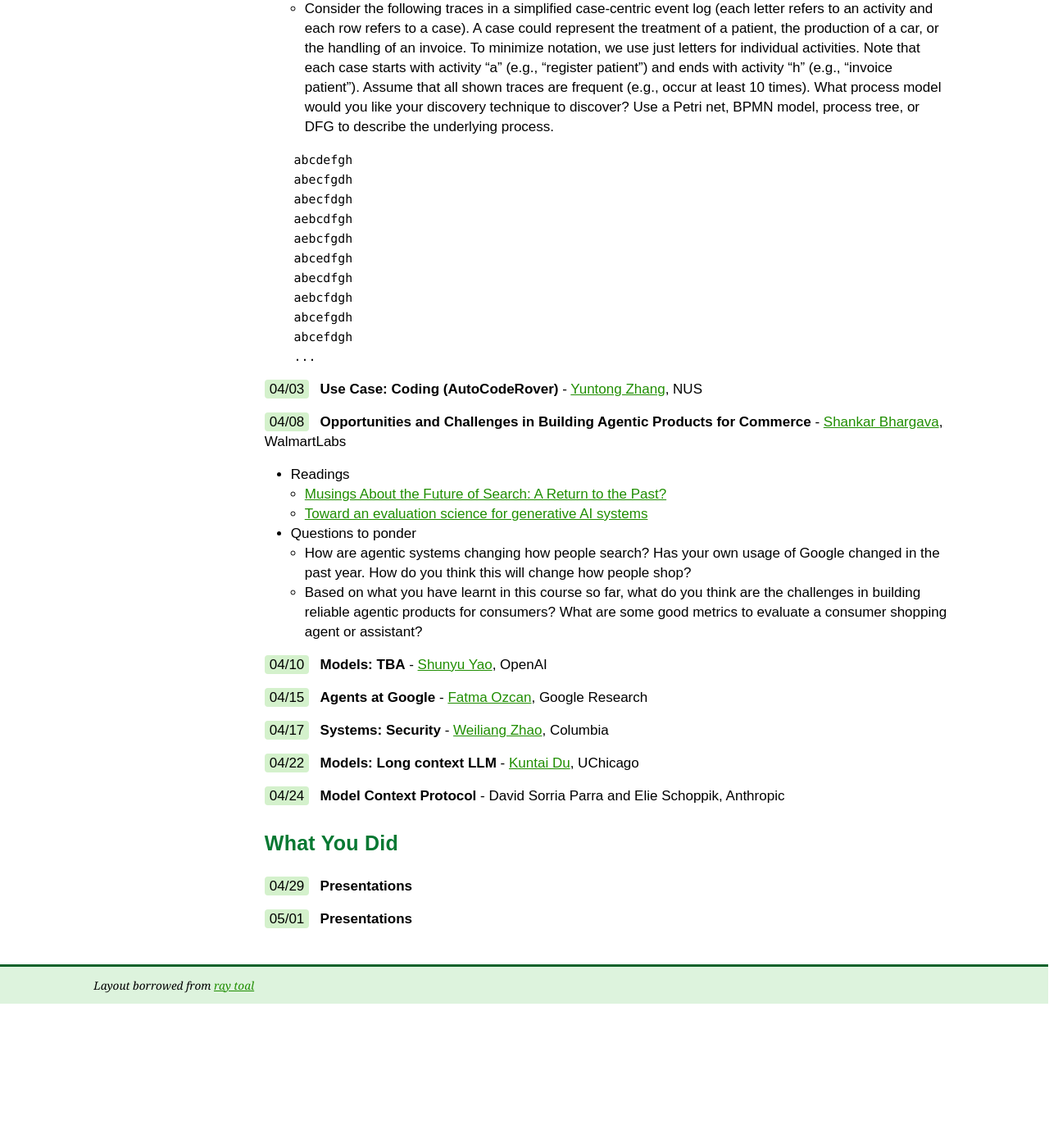
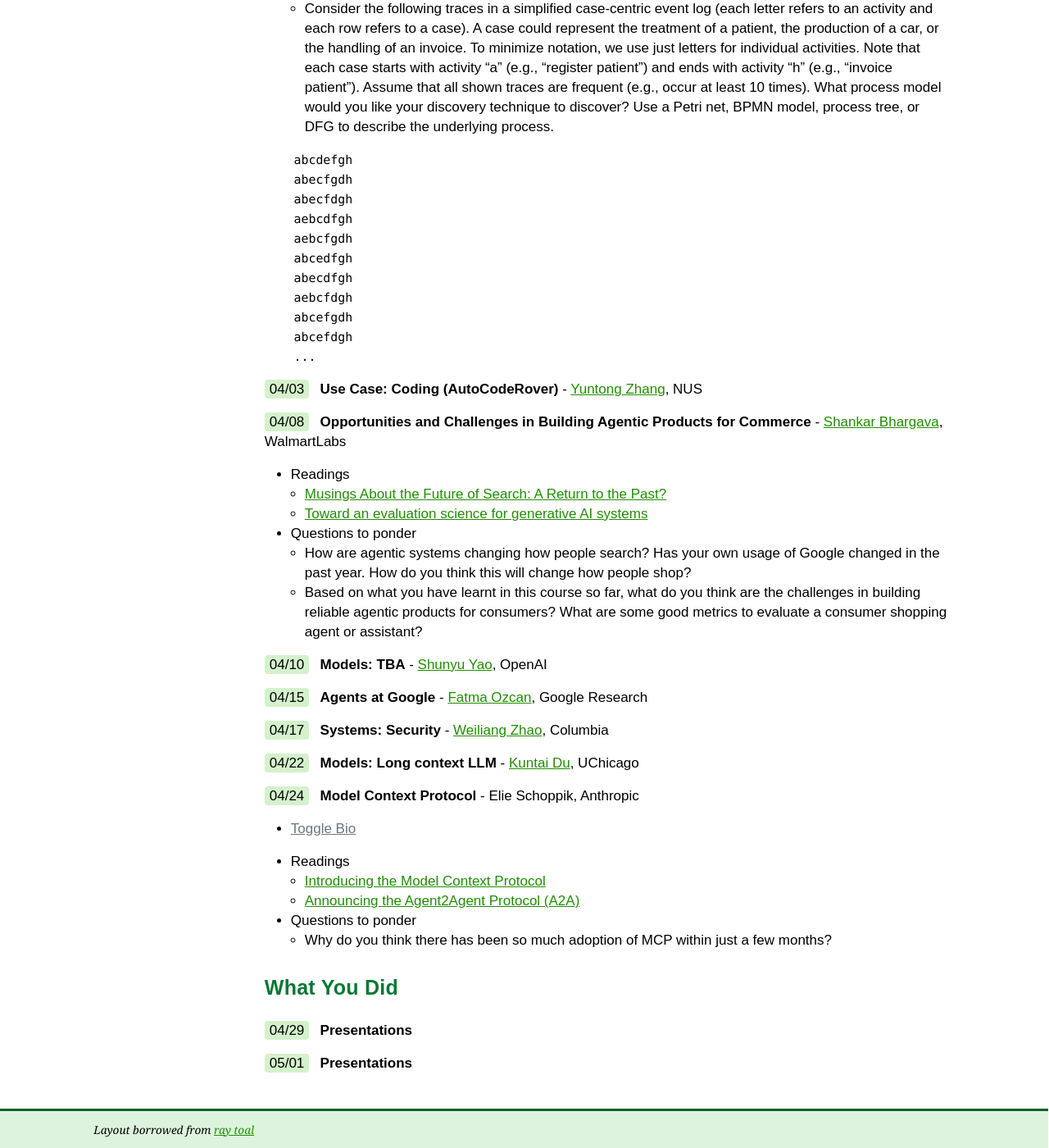
Before and after one commit to w6113/w6113.github.io, a Jekyll site: the page built from index.md, in a window 1280 px wide and 1400 px high, scrolled down 6074 px. Shown: the whole window at 82% size. Built offline with Jekyll 4.4.1, drawn with Linux system fonts in a browser that asks for light colours; before the commit the page ends 7298 px from its top, so only the background shows below that.

Commit message:
Add 04/24 readings

```diff
--- a/index.md
+++ b/index.md
@@ -255,7 +255,15 @@ Toward the end of the talk, I will discuss the limitations of the current founda
 
 <span class="date">04/22</span> <span class="topic">Models: Long context LLM</span> - [Kuntai Du](https://kuntaidu.github.io/aboutme.html), UChicago
 
-<span class="date">04/24</span> <span class="topic">Model Context Protocol</span> - David Sorria Parra and Elie Schoppik, Anthropic
+<span class="date">04/24</span> <span class="topic">Model Context Protocol</span> - Elie Schoppik, Anthropic {% include toggle.html content="Elie Schoppik leads live education at Anthropic as their Head of Technical Training. He has spent over a decade in technical education, working with multiple coding schools and starting one of his own. With a background in consulting, education, and software engineering, Elie brings a practical approach to teaching Software Engineering and AI. He's shared his insights at a variety of technical conferences as well as universities including MIT, Wharton, and UC Berkeley." %}
+
+
+
+* Readings
+  * [Introducing the Model Context Protocol](https://www.anthropic.com/news/model-context-protocol)
+  * [Announcing the Agent2Agent Protocol (A2A)](https://developers.googleblog.com/en/a2a-a-new-era-of-agent-interoperability/)
+* Questions to ponder
+  * Why do you think there has been so much adoption of MCP within just a few months?
 
 ### What You Did
 
```
